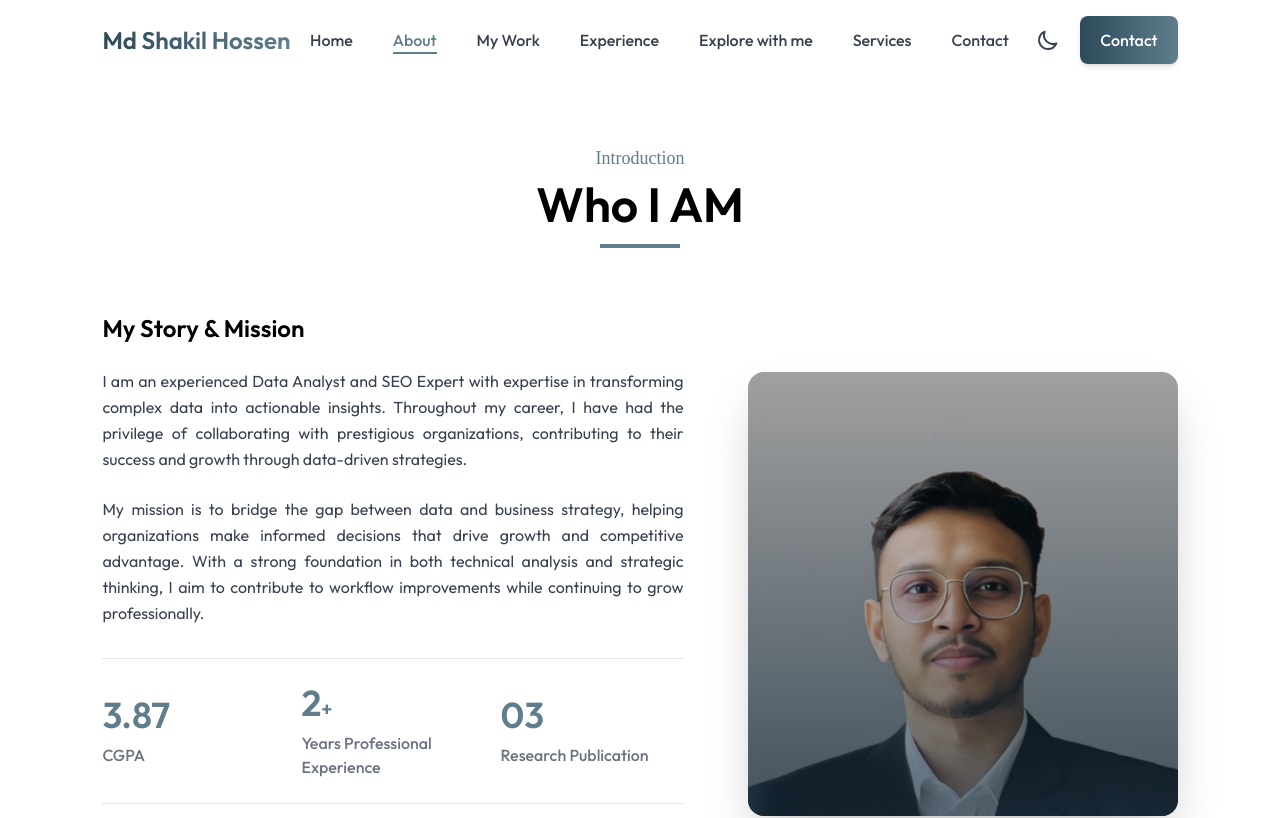
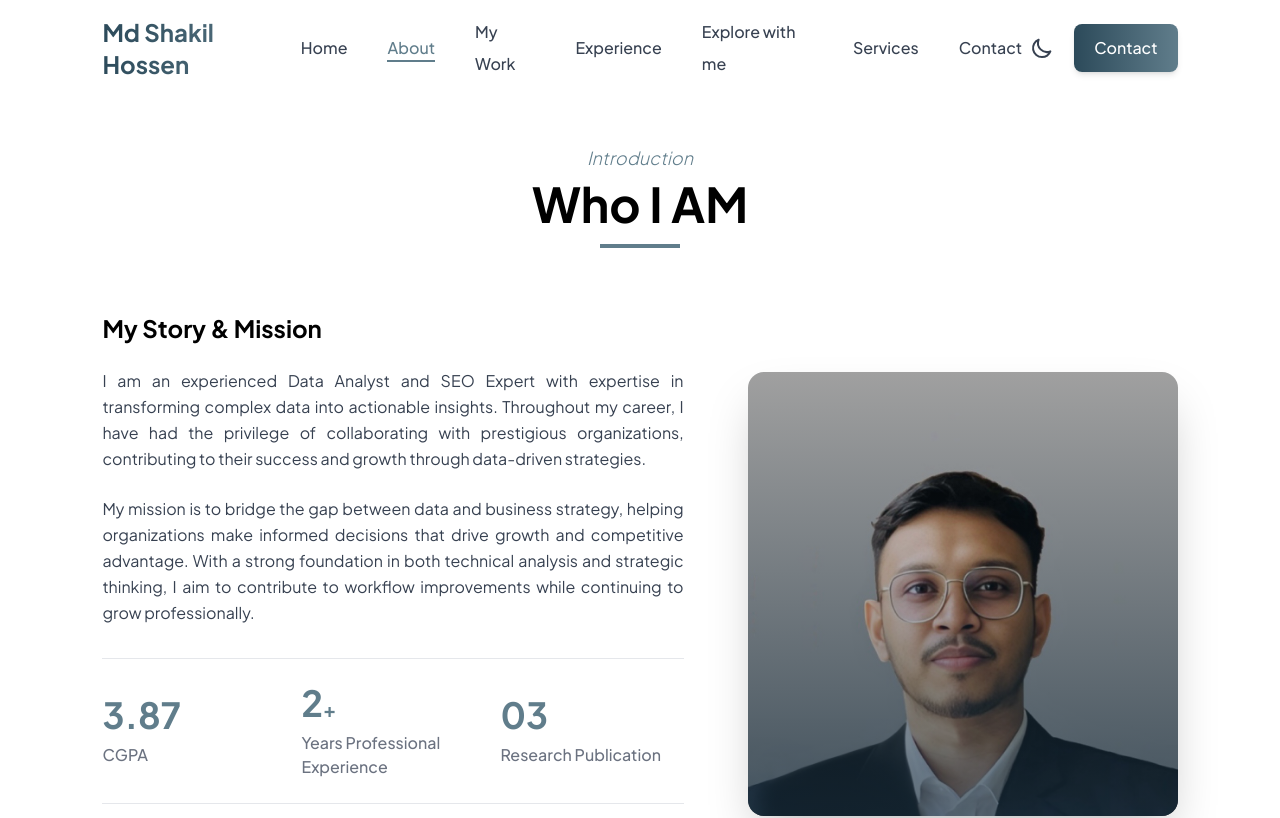
Before and after one commit to beingshakil/shakil-portfolio, a Next.js app: page /about in a window 1280 px wide. Shown: the top 818 px of the page. Built offline with nearby package versions, Linux system fonts and the light colour scheme; a web font is replaced by a local one.

Commit message:
Font update

```diff
--- a/app/globals.css
+++ b/app/globals.css
@@ -13,11 +13,13 @@
 
 /* Custom styles */
 * {
-  font-family: 'Outfit', sans-serif;
+  font-family: 'Plus Jakarta Sans', sans-serif;
 }
 
 .font-ovo {
-  font-family: 'Ovo', serif;
+  font-family: 'Plus Jakarta Sans', sans-serif;
+  font-style: italic;
+  font-weight: 300;
 }
 
 /* Smooth scrolling */
--- a/app/layout.js
+++ b/app/layout.js
@@ -1,15 +1,12 @@
-import { Outfit, Ovo } from 'next/font/google';
+import { Plus_Jakarta_Sans } from 'next/font/google';
 import "./globals.css";
 import content from './data/homepage.json';
 import { ThemeProvider } from './context/ThemeContext';
 import LayoutWrapper from './Components/LayoutWrapper';
 
-const outfit  = Outfit({
-  subsets: ["latin"], weight: ["400", "500", "600"]
-});
-
-const ovo  = Ovo({
-  subsets: ["latin"], weight: ["400"]
+const plusJakartaSans = Plus_Jakarta_Sans({
+  subsets: ["latin"],
+  weight: ["300", "400", "500", "600", "700", "800"],
 });
 
 const siteUrl = 'https://beingshakil.xyz';
@@ -140,7 +137,7 @@ export default function RootLayout({ children }) {
     <html lang="en" className='scroll-smooth dark' suppressHydrationWarning>
       <body
         suppressHydrationWarning
-        className={`${outfit.className} ${ovo.className} antialiased leading-8 overflow-x-hidden
+        className={`${plusJakartaSans.className} antialiased leading-8 overflow-x-hidden
          dark:bg-darkTheme dark:text-white`}
       >
         <script
--- a/tailwind.config.mjs
+++ b/tailwind.config.mjs
@@ -30,8 +30,8 @@ export default {
         darkTheme: '#1A3040',
       },
       fontFamily: {
-        outfit: ["Outfit", "sans-serif"],
-        ovo: ["Ovo", "serif"],
+        outfit: ["Plus Jakarta Sans", "sans-serif"],
+        ovo: ["Plus Jakarta Sans", "sans-serif"],
       },
       boxShadow: {
         'black': '4px 4px 0 #000',
```
